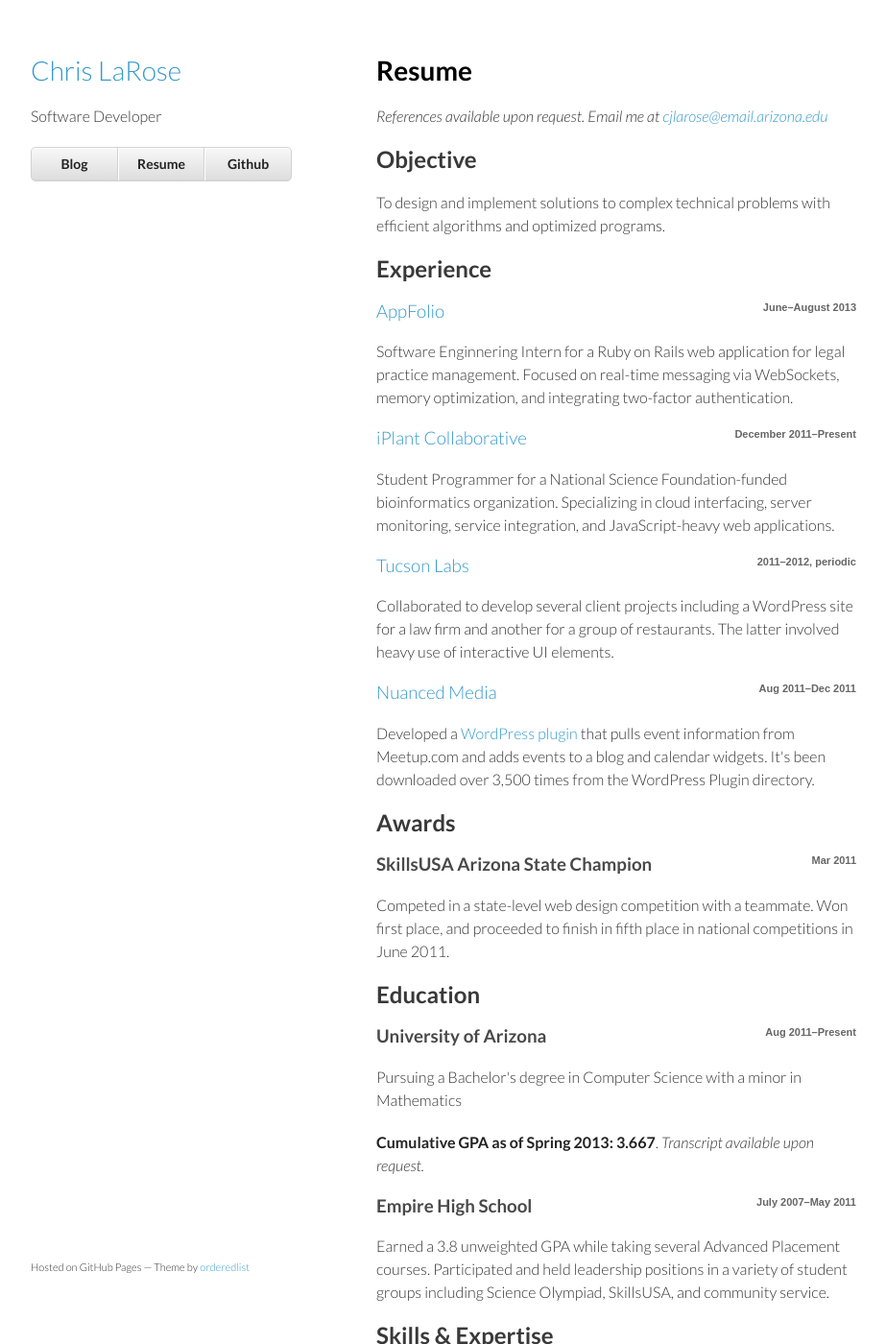
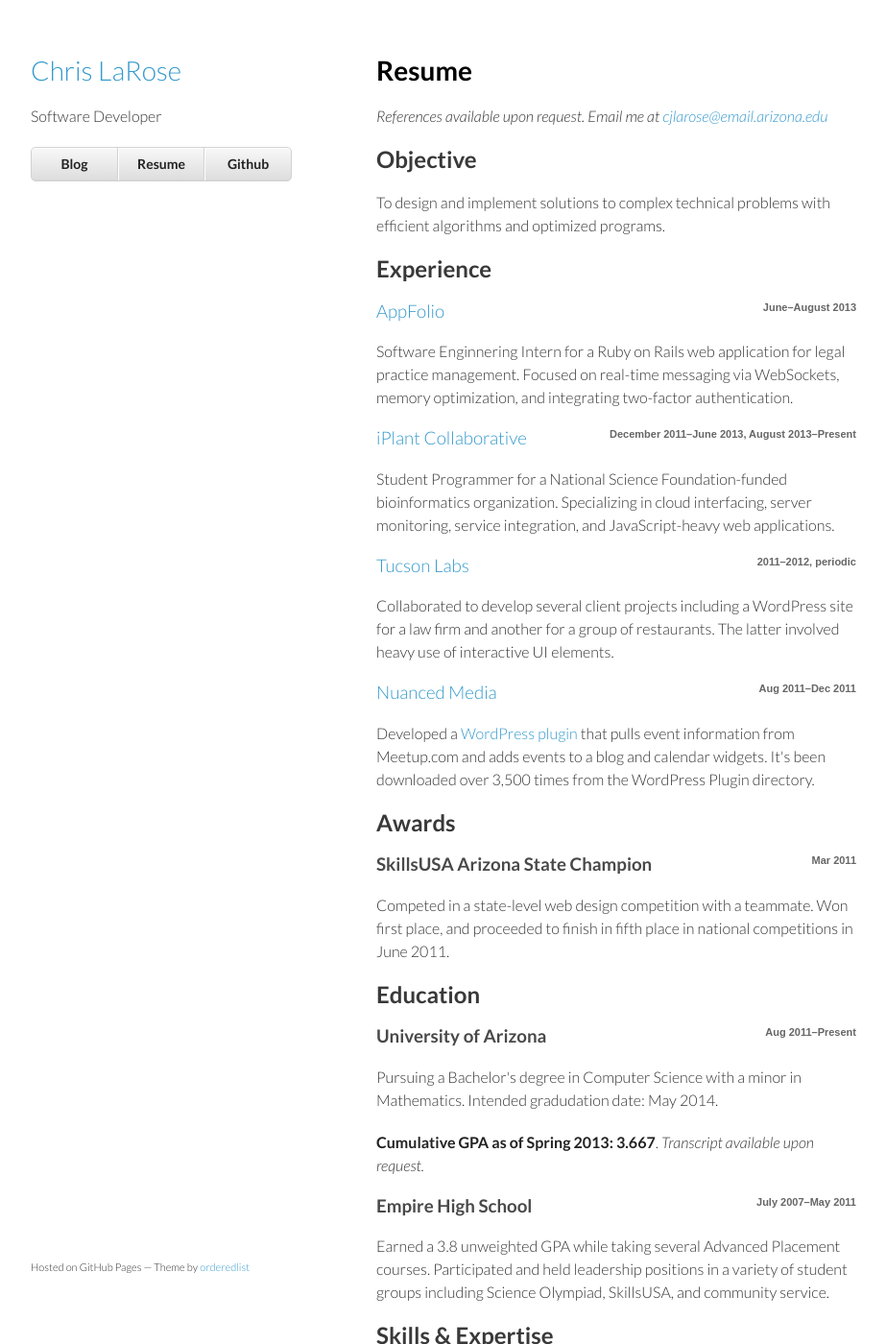
Before and after one commit to cjlarose/cjlarose.github.io, a Jekyll site: the page built from resume/index.html, in a window 1280 px wide and 1400 px high. Shown: the whole window at 96% size, without its empty margins (178-1101 px from the left). Built offline with Jekyll 4.4.1, drawn with Linux system fonts in a browser that asks for light colours.

Commit message:
Fixed date ranges on resume

```diff
--- a/resume/index.html
+++ b/resume/index.html
@@ -29,7 +29,7 @@
 
    <li>
      <h3><a href="http://www.iplantcollaborative.org/">iPlant
-     Collaborative</a><small>December 2011&ndash;Present</small></h3>
+     Collaborative</a><small>December 2011&ndash;June 2013, August 2013&ndash;Present</small></h3>
 
      <p>Student Programmer for a National Science Foundation-funded bioinformatics
      organization. Specializing in cloud interfacing, server monitoring, service
@@ -84,7 +84,8 @@
    <li>
      <h3>University of Arizona<small>Aug 2011&ndash;Present</small></h3>
 
-     <p>Pursuing a Bachelor's degree in Computer Science with a minor in Mathematics
+     <p>Pursuing a Bachelor's degree in Computer Science with a minor in Mathematics.
+     Intended gradudation date: May 2014.
      </p>
      <p><strong>Cumulative GPA as of Spring 2013: 3.667</strong>. <em>Transcript available upon request.</em></p>
    </li>
```
